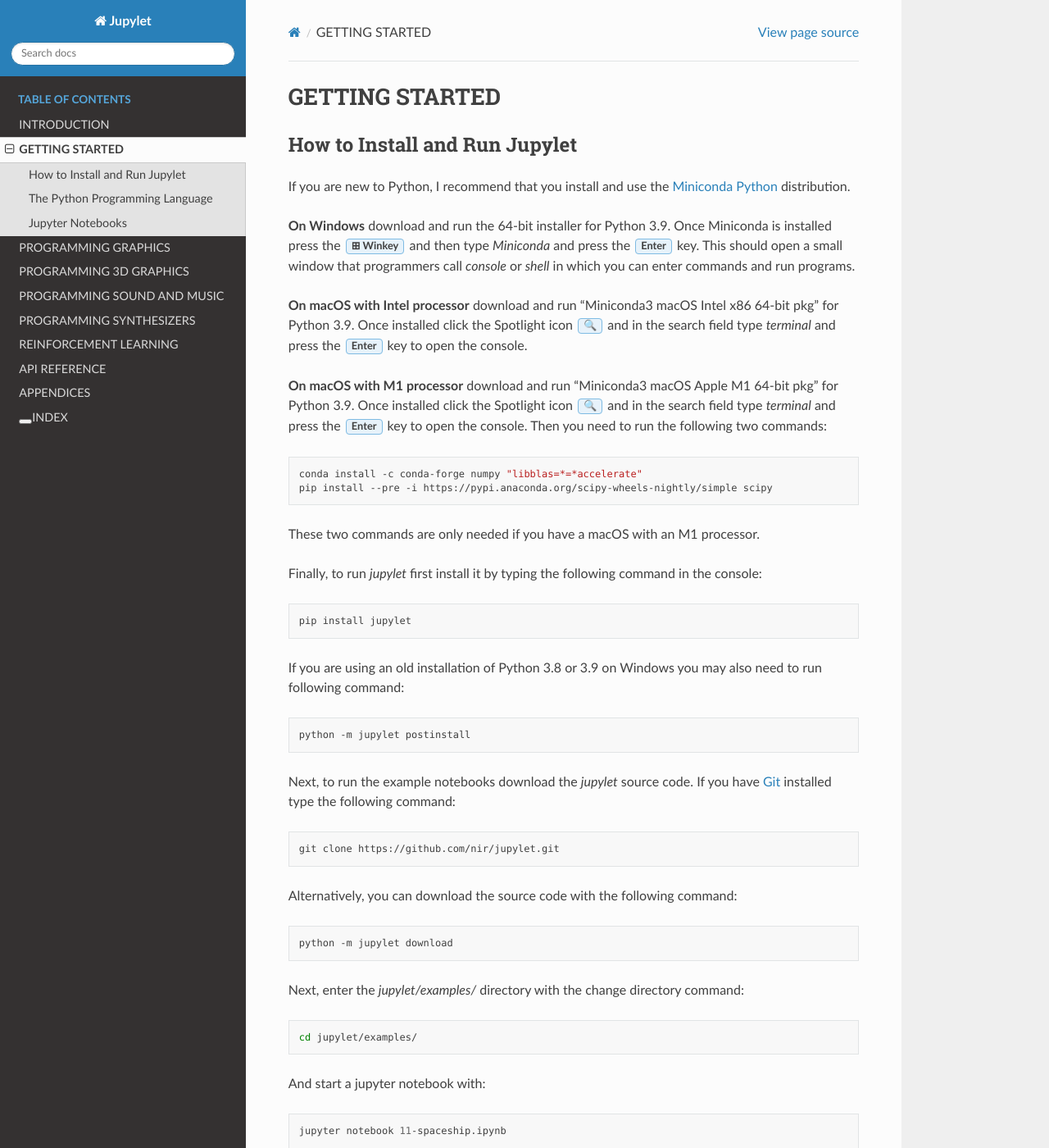
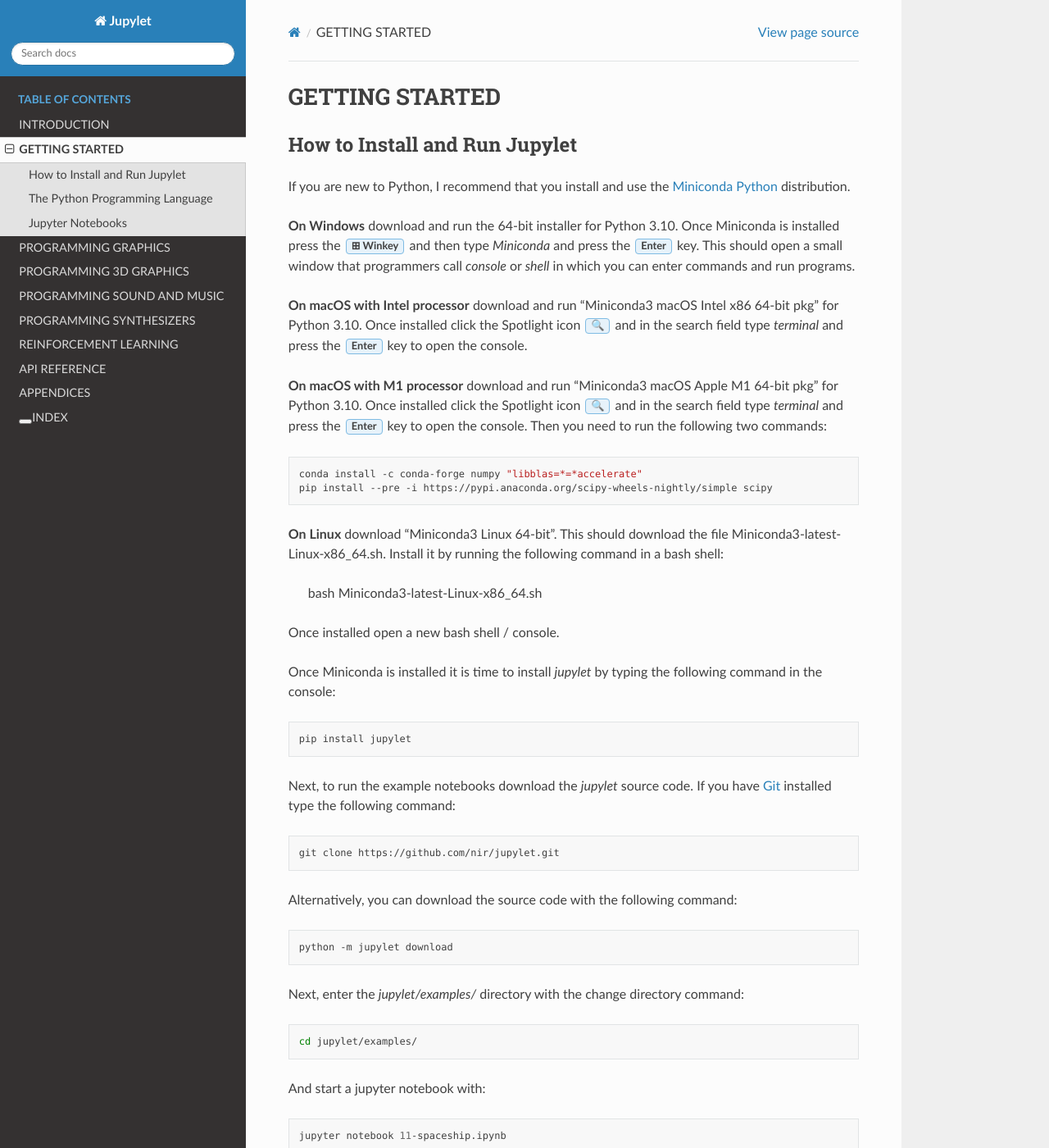
Before and after one commit to nir/jupylet, a Sphinx documentation site: the page built from docs/programmers_reference_guide/getting_started.rst, in a window 1280 px wide and 1400 px high. Shown: the whole window at 82% size. Built offline with Sphinx 7.4.7 and the Read the Docs theme 2.0.0, drawn with Linux system fonts in a browser that asks for light colours.

Commit message:
update docs

```diff
--- a/docs/programmers_reference_guide/getting_started.rst
+++ b/docs/programmers_reference_guide/getting_started.rst
@@ -8,19 +8,19 @@
 `Miniconda Python <https://docs.conda.io/en/latest/miniconda.html>`_
 distribution.
 
-**On Windows** download and run the 64-bit installer for Python 3.9. Once
+**On Windows** download and run the 64-bit installer for Python 3.10. Once
 Miniconda is installed press the :guilabel:`⊞ Winkey` and then type
 *Miniconda* and press the :guilabel:`Enter` key. This should open a small
 window that programmers call *console* or *shell* in which you can enter
 commands and run programs.
 
 **On macOS with Intel processor** download and run "Miniconda3 macOS Intel x86 64-bit pkg"
-for Python 3.9. Once installed click the Spotlight icon :guilabel:`🔍` and
+for Python 3.10. Once installed click the Spotlight icon :guilabel:`🔍` and
 in the search field type *terminal* and press the :guilabel:`Enter` key to
 open the console.
 
 **On macOS with M1 processor** download and run "Miniconda3 macOS Apple M1 64-bit pkg"
-for Python 3.9. Once installed click the Spotlight icon :guilabel:`🔍` and
+for Python 3.10. Once installed click the Spotlight icon :guilabel:`🔍` and
 in the search field type *terminal* and press the :guilabel:`Enter` key to
 open the console. Then you need to run the following two commands:
 
@@ -29,21 +29,20 @@
     conda install -c conda-forge numpy "libblas=*=*accelerate"
     pip install --pre -i https://pypi.anaconda.org/scipy-wheels-nightly/simple scipy
 
-These two commands are only needed if you have a macOS with an M1 processor.
+**On Linux** download "Miniconda3 Linux 64-bit". This should download the file
+Miniconda3-latest-Linux-x86_64.sh. Install it by running the following command
+in a bash shell:
 
-Finally, to run *jupylet* first install it by typing the following command in
-the console:
+    bash Miniconda3-latest-Linux-x86_64.sh
+
+Once installed open a new bash shell / console.
+
+Once Miniconda is installed it is time to install *jupylet* by typing the
+following command in the console:
 
 .. code-block:: bash
 
     pip install jupylet
-
-If you are using an old installation of Python 3.8 or 3.9 on Windows you may
-also need to run following command:
-
-.. code-block:: bash
-
-    python -m jupylet postinstall
 
 Next, to run the example notebooks download the *jupylet* source code. If
 you have `Git <https://git-scm.com/>`_ installed type the following command:
--- a/docs/programmers_reference_guide/rl.rst
+++ b/docs/programmers_reference_guide/rl.rst
@@ -320,7 +320,7 @@
 
 .. code-block:: bash
 
-    conda create -y -n jpl python=3.9 pip
+    conda create -y -n jpl python=3.10 pip
     conda activate jpl
 
     pip install jupylet
```
Also changed, not shown: README.md (+13 -12 lines).
